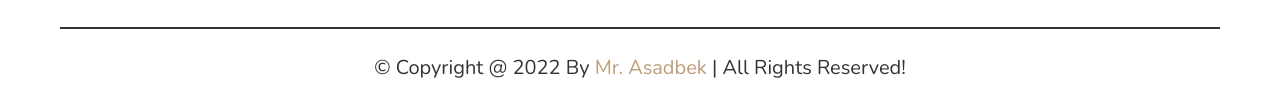
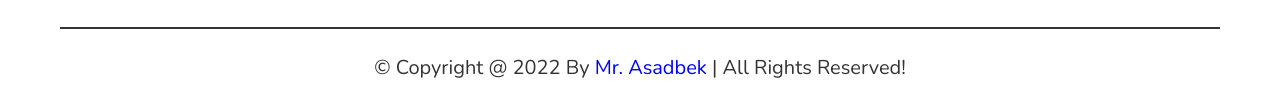
Before and after one commit to asadbekme/coffee-shop-website, a plain HTML site: page index.html in a window 1280 px wide. Shown: the part 5355-5463 px from the top of the page. Drawn offline with nearby package versions, Linux system fonts and the light colour scheme; a web font is replaced by a local one.

Commit message:
Update index.html

```diff
--- a/index.html
+++ b/index.html
@@ -278,7 +278,7 @@
 
         </div>
 
-        <div class="credit"> &copy; copyright @ 2022 by <span>mr. asadbek</span> | all rights reserved! </div>
+        <div class="credit"> &copy; copyright @ 2022 by <a href="https://t.me/asadbekodev" target="_blank">mr. asadbek</a> | all rights reserved! </div>
 
     </footer>
     <!-- /Footer section ends -->
```
